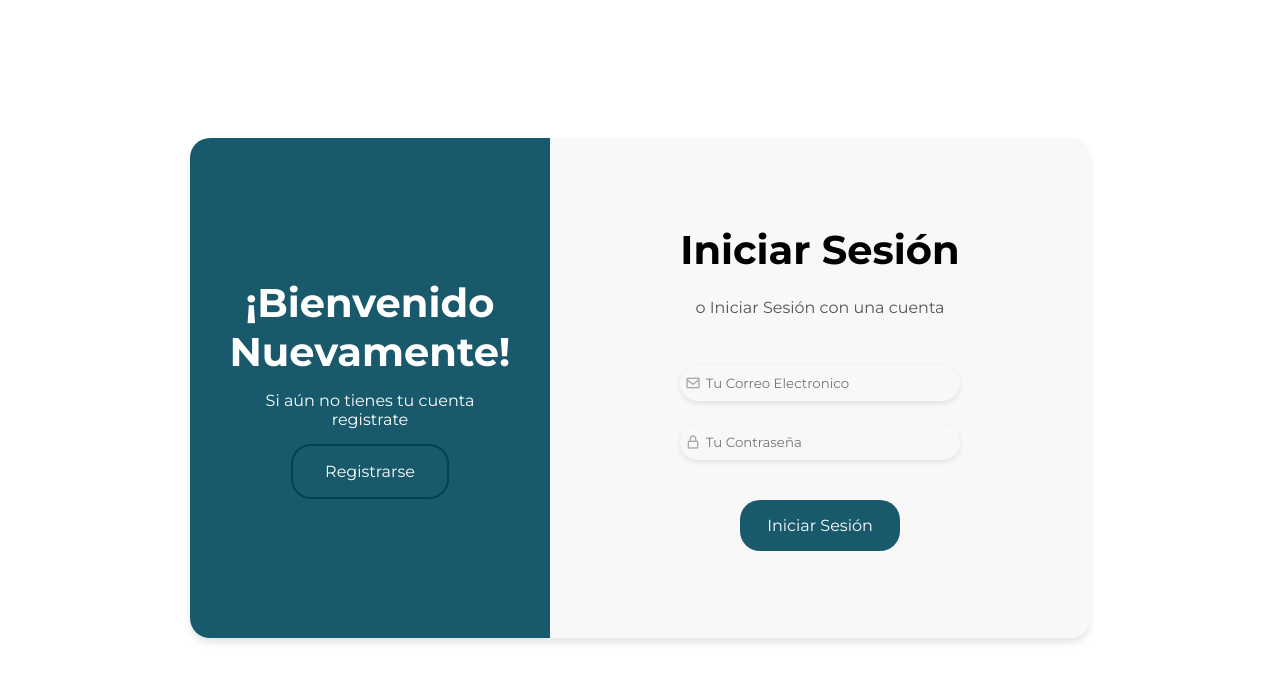
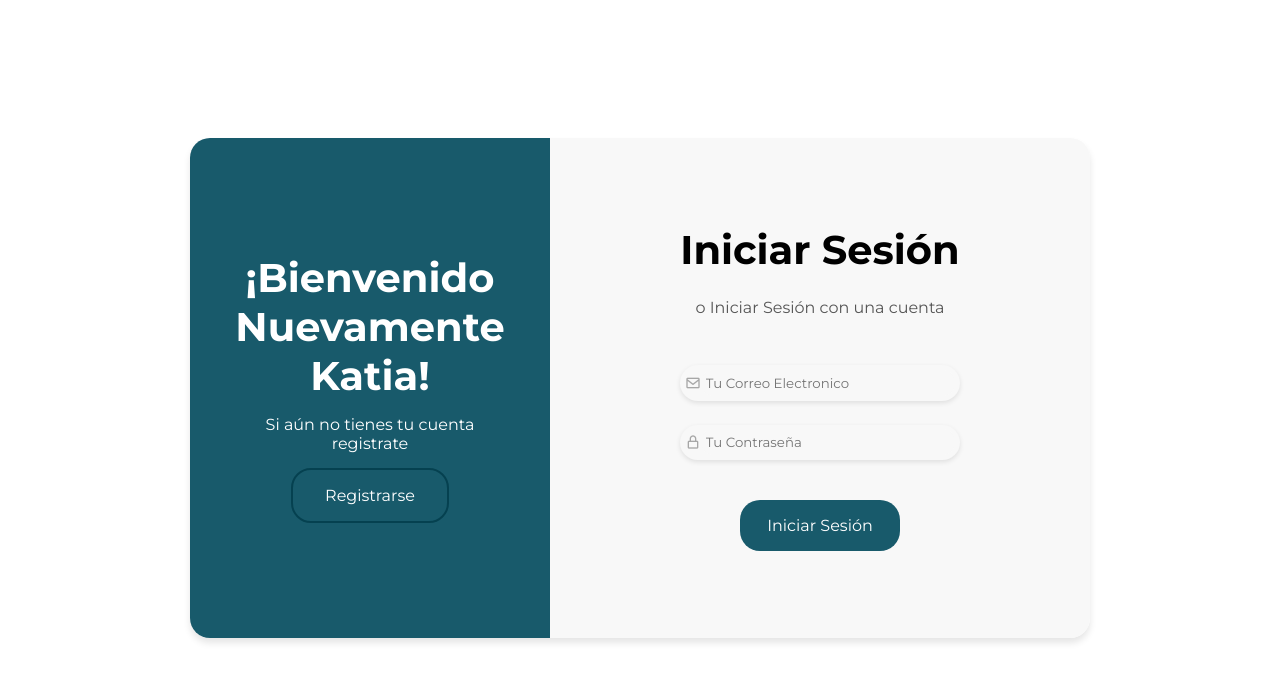
Before and after one commit to KatiaJuarezDev/Angora, a plain HTML site: page login.html in a window 1280 px wide. Shown: the part 112-794 px from the top of the page. Drawn offline with nearby package versions, Linux system fonts and the light colour scheme.

Commit message:
Update login.html
Cambie el h2

```diff
--- a/login.html
+++ b/login.html
@@ -41,7 +41,7 @@
         <div class="container-form login">
             <div class="information">
                  <div class="info-childs">
-                    <h2>¡Bienvenido Nuevamente!</h2>
+                    <h2>¡Bienvenido Nuevamente Katia!</h2>
                     <p>Si aún no tienes tu cuenta registrate</p>
                     <input type="button" value="Registrarse" id="sign-up">
                 </div>
```
